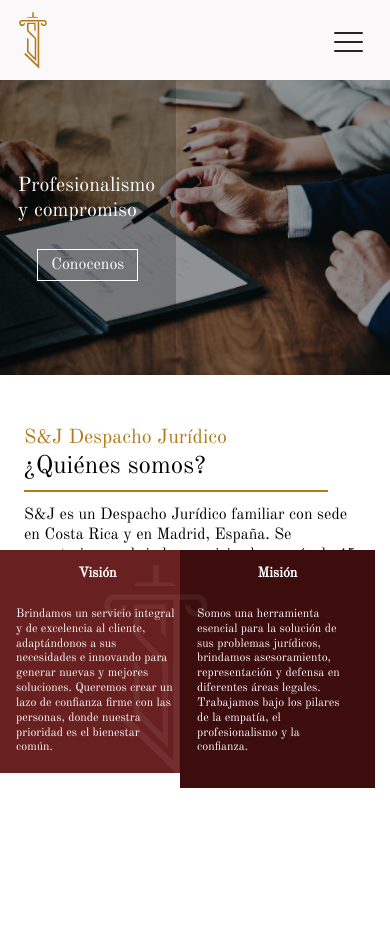
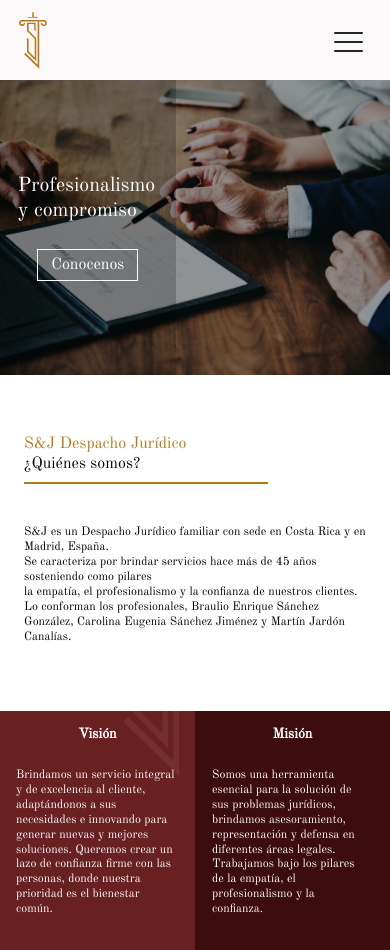
Before and after one commit to nadiasantiago/despacho, a React (Create React App) app: page / in a window 390 px wide. Before the commit the page ends 844 px from the top, so only its background shows below. Built offline with nearby package versions, Linux system fonts and the light colour scheme.

Commit message:
correccion quienes somos

```diff
--- a/src/App.js
+++ b/src/App.js
@@ -7,12 +7,12 @@ function App() {
     <div className="App">
       <Header />
       <main>
-        <div>
+        <>
           <QuienesSom />
-        </div>
-        <div>
           <QuienesSom2 />
-        </div>
+        </>
+        {/* <>
+        </> */}
       </main>
     </div>
   );
--- a/src/components/quienesSomos1/QuienesSom.css
+++ b/src/components/quienesSomos1/QuienesSom.css
@@ -6,7 +6,7 @@
     background-size:cover;
     background-repeat: no-repeat;
     background-position: center;
-    margin-bottom: 200px;
+    /* margin-bottom: 200px; */
 }
 .home{
     overflow-x: hidden;
@@ -158,12 +158,13 @@
         margin: 5rem 0rem 0 0;
     }
     .quienesTexto p{
+        font-size: 12px;
+        line-height: 15px;
+    }
+    .quienesTitle2 h2{
         font-size: 16px;
     }
-    .quienesTitle2 h2{
-        font-size: 20px;
-    }
     .quienesTitle2 h3{
-        font-size: 25px;
+        font-size: 16px;
     }
 }
--- a/src/components/quienesSomos1/QuienesSom.jsx
+++ b/src/components/quienesSomos1/QuienesSom.jsx
@@ -1,19 +1,25 @@
 import React from "react";
 import "./QuienesSom.css";
-import AOS from 'aos';
-import 'aos/dist/aos.css';
+import AOS from "aos";
+import "aos/dist/aos.css";
 
-const QuienesSom = () =>{
+const QuienesSom = () => {
   AOS.init();
-    return(
+  return (
+    <>
       <div className="quienes1Container">
         <div className="home">
           <div className="quienesTitle animate__animated animate__fadeInLeft">
-                    <h1 className="animate__animated animate__fadeIn">Profesionalismo y compromiso</h1>
-                    <a href="" className="buttonQuienes">Conocenos</a>
+            <h1 className="animate__animated animate__fadeIn">
+              Profesionalismo y compromiso
+            </h1>
+            <a href="" className="buttonQuienes">
+              Conocenos
+            </a>
           </div>
           <div className="quienesDiv animate__animated animate__fadeInRightBig"></div>
           <div className="separador" />
+        </div>
       </div>
       <div className="quienesContainer" id="quienes somos">
         <div data-aos="fade-up" className="quienesTitle2">
@@ -23,15 +29,15 @@ const QuienesSom = () =>{
         </div>
         <div className="separador2" />
         <div data-aos="fade-down" className="quienesTexto">
-                    <p>
-                        S&J es un Despacho Jurídico familiar con sede en Costa Rica y en Madrid, España.
-                        Se caracteriza por brindar servicios hace más de 45 años sosteniendo como pilares
-                        la empatía, el profesionalismo y la confianza de nuestros clientes. Lo conforman los profesionales, Braulio Enrique Sánchez González, Carolina Eugenia Sánchez Jiménez y Martín Jardón Canalías.
+          <p>S&J es un Despacho Jurídico familiar con sede en Costa Rica y en Madrid, España. <br></br>
+          Se caracteriza por brindar servicios hace más de 45 años sosteniendo como pilares <br></br>
+          la empatía, el profesionalismo y la confianza de nuestros clientes. Lo conforman los profesionales,
+          Braulio Enrique Sánchez González, Carolina Eugenia Sánchez Jiménez y Martín Jardón Canalías.
           </p>
         </div>
       </div>
-        </div>
-    )
-}
+    </>
+  );
+};
 
 export default QuienesSom;
--- a/src/components/quienesSomos2/QuienesSom2.css
+++ b/src/components/quienesSomos2/QuienesSom2.css
@@ -4,10 +4,8 @@
 }
 
 .visionConteiner{
-    position: absolute;
     width: 50vw;
     left: 0px;
-    top: 550px;
     background: #692020;
 }
 
@@ -32,10 +30,8 @@
 }
 
 .misionConteiner{
-    position: absolute;
     width: 50vw;
     left: 180px;
-    top: 550px;
     background: #3D0C0C;
 }
 
```
Lines whose indentation alone changed are shown as unchanged.
